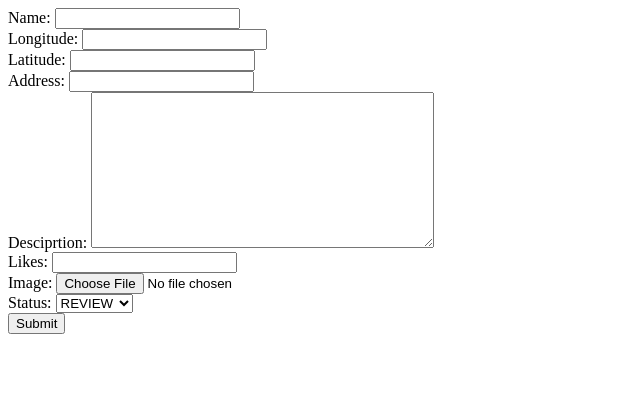
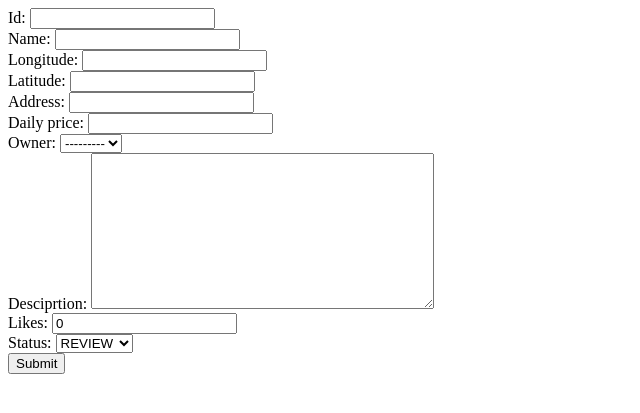
Before and after one commit to karrvel/django-airbnb, a Django app: page /feedback/ in a window 1280 px wide. Shown: the top 413 px of the page, without its empty margins (0-640 px from the left). Run offline with Django 5.2, Linux system fonts and the light colour scheme.

Commit message:
lesson6: django orm, form validation, form save

```diff
--- a/apartments/forms.py
+++ b/apartments/forms.py
@@ -10,6 +10,16 @@ class FeedbackForm(forms.Form):
 class ApartmentForm(forms.ModelForm):
     class Meta:
         model = Apartment
-        # fields = '__all__'
-        exclude = ('id', 'owner')
+        fields = '__all__'
+        exclude = ('image', )
         # fields = ('id', 'name', 'longitude', 'likes')
+
+
+    # custom field validation
+    def clean_daily_price(self):
+        daily_price = self.cleaned_data['daily_price']
+
+        if daily_price == 0 or daily_price > 1000:
+            raise forms.ValidationError("Daily price can not be zero or greater than $1000")
+
+        return daily_price
--- a/apartments/models.py
+++ b/apartments/models.py
@@ -12,8 +12,9 @@ class Apartment(models.Model):
     longitude = models.FloatField()
     latitude = models.FloatField()
     address = models.CharField(max_length=200)
+    daily_price = models.FloatField()
     owner = models.ForeignKey('users.Users', on_delete=models.RESTRICT)
     desciprtion = models.TextField()
-    likes = models.IntegerField()
+    likes = models.IntegerField(default=0)
     image = models.ImageField()
     status = models.CharField(max_length=1, choices=StatusChoices, default=StatusChoices.REVIEW)
--- a/apartments/urls.py
+++ b/apartments/urls.py
@@ -2,7 +2,8 @@ from django.urls import path, include
 from apartments.views import hello_world, feedback
 
 urlpatterns = [
-    path('hello/<int:user_id>', hello_world),
+    # path('hello/<int:user_id>', hello_world),
+    path('hello/', hello_world),
     path('feedback/', feedback),
     # path('submit/', submit)
 ]
--- a/apartments/views.py
+++ b/apartments/views.py
@@ -23,8 +23,20 @@ def feedback(request):
     if request.method == "POST":
         # form = FeedbackForm(request.POST)
         form = ApartmentForm(request.POST)
-        print(form)
-        print(dict(form.cleaned_data))
+        # print(form)
+        # print(dict(form.cleaned_data))
+
+        if form.is_valid():
+            print(form)
+            print(form.cleaned_data)
+            apartment = form.save(commit=False)
+            apartment.save()
+            print(apartment)
+        else:
+            print(form.errors)
+            return HttpResponse(f"{form.errors}")
+
+
         return HttpResponse("Submitted!")
 
     if request.method == "GET":
@@ -34,12 +46,15 @@ def feedback(request):
 
 
 @csrf_exempt
-def hello_world(request: HttpRequest, user_id) -> HttpResponse:
+# def hello_world(request: HttpRequest, user_id) -> HttpResponse:
+def hello_world(request: HttpRequest) -> HttpResponse:
     if request.method == "GET":
         # return HttpResponse(f"<h1>hello {username}</h1>")
 
-        apartments = Apartment.objects.filter(owner__id=user_id)
-
+        # exact, iexact, icontains, lt, lte, gt, gte, range
+        # apartments = Apartment.objects.filter(daily_price__range=(6, 100))
+        # apartments = Apartment.objects.exclude(daily_price__lt=5)
+        apartments = Apartment.objects.all().order_by('daily_price', '-name')
         print(apartments)
 
         context = {
--- a/templates/feedback.html
+++ b/templates/feedback.html
@@ -7,7 +7,7 @@
 </head>
 <body>
     <!-- <form action="/submit/"> -->
-    <form method="post">
+    <form method="post" enctype="multipart/form-data">
         {% csrf_token %}
         <!-- <label name="name">Name</label>
         <input id="name" name="name" type="text">
--- a/templates/hello_world.html
+++ b/templates/hello_world.html
@@ -9,7 +9,7 @@
     <h1>Hello {{ user.is_authenticated }}</h1>
 
     {% for x in apartments %}
-        <p>{{x.id}} - {{x.name}}</p>
+        <p>{{x.id}} - {{x.name}}: ${{ x.daily_price }}</p>
         <img src="{{ x.image.url }}" width="500">
     {% endfor %}
 </body>
```
Also changed, not shown: apartments/migrations/0004_apartment_daily_price_apartment_likes.py (added).
